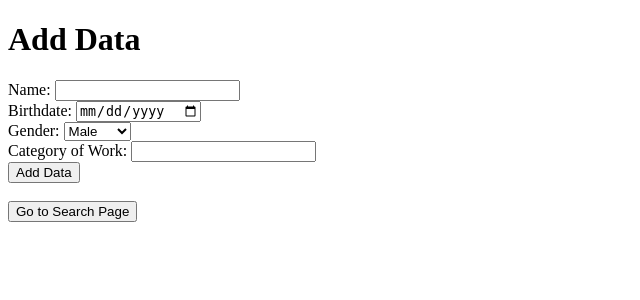
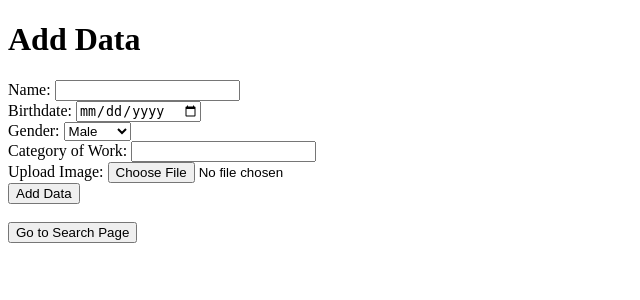
Before and after one commit to stemp304030/flaskapi, a Flask app: page /add in a window 1280 px wide. Shown: the top 300 px of the page, without its empty margins (0-640 px from the left). Run offline with Flask 3, Linux system fonts and the light colour scheme.

Commit message:
image uplod

```diff
--- a/app.py
+++ b/app.py
@@ -2,10 +2,19 @@ import os
 import json
 import uuid
 from flask import Flask, request, jsonify, render_template, redirect, url_for
+from werkzeug.utils import secure_filename
 
 app = Flask(__name__)
 
 DATA_FILE = "data.json"
+UPLOAD_FOLDER = "static/images"
+
+app.config["UPLOAD_FOLDER"] = UPLOAD_FOLDER
+app.config["MAX_CONTENT_LENGTH"] = 2 * 1024 * 1024  # Limit file size to 2MB
+ALLOWED_EXTENSIONS = {"png", "jpg", "jpeg", "gif"}
+
+# Ensure the upload folder exists
+os.makedirs(UPLOAD_FOLDER, exist_ok=True)
 
 # Load existing data or create an empty list
 if not os.path.exists(DATA_FILE):
@@ -22,6 +31,10 @@ def save_data(data):
     with open(DATA_FILE, "w") as f:
         json.dump(data, f, indent=4)
 
+# Check allowed file extensions
+def allowed_file(filename):
+    return "." in filename and filename.rsplit(".", 1)[1].lower() in ALLOWED_EXTENSIONS
+
 # Home Page (Search & View Data)
 @app.route("/")
 def index():
@@ -37,7 +50,7 @@ def add_page():
 def get_data():
     return jsonify(load_data())
 
-# API to add new data
+# API to add new data (with image upload)
 @app.route("/api/add", methods=["POST"])
 def add_data():
     data = load_data()
@@ -47,12 +60,22 @@ def add_data():
     birthdate = request.form.get("birthdate")
     gender = request.form.get("gender")
     category = request.form.get("category")
+    file = request.files.get("image")
 
-    if not name or not birthdate or not gender or not category:
-        return jsonify({"error": "All fields are required"}), 400
+    if not name or not birthdate or not gender or not category or not file:
+        return jsonify({"error": "All fields are required, including an image"}), 400
 
     # Generate a unique ID
     user_id = str(uuid.uuid4())[:8]
+
+    # Process Image Upload
+    if file and allowed_file(file.filename):
+        filename = secure_filename(f"{user_id}_{file.filename}")
+        file_path = os.path.join(app.config["UPLOAD_FOLDER"], filename)
+        file.save(file_path)
+        image_url = f"/static/images/{filename}"
+    else:
+        return jsonify({"error": "Invalid image format"}), 400
 
     # Add new entry
     new_entry = {
@@ -60,7 +83,8 @@ def add_data():
         "name": name,
         "birthdate": birthdate,
         "gender": gender,
-        "category": category
+        "category": category,
+        "image": image_url
     }
     data.append(new_entry)
 
--- a/templates/add.html
+++ b/templates/add.html
@@ -8,7 +8,7 @@
 <body>
     <h1>Add Data</h1>
 
-    <form action="/api/add" method="POST">
+    <form action="/api/add" method="POST" enctype="multipart/form-data">
         <label>Name: <input type="text" name="name" required></label><br>
         <label>Birthdate: <input type="date" name="birthdate" required></label><br>
         <label>Gender:
@@ -18,6 +18,7 @@
             </select>
         </label><br>
         <label>Category of Work: <input type="text" name="category" required></label><br>
+        <label>Upload Image: <input type="file" name="image" accept="image/*" required></label><br>
         <button type="submit">Add Data</button>
     </form>
 
```
Also changed, not shown: data.json (+16 -0 lines), templates/index.html (+9 -3 lines), static/images/3170f278_designing-networks-for-iot.png (added), static/images/44c85d7d_sensors-23-08015-g001.png (added).
